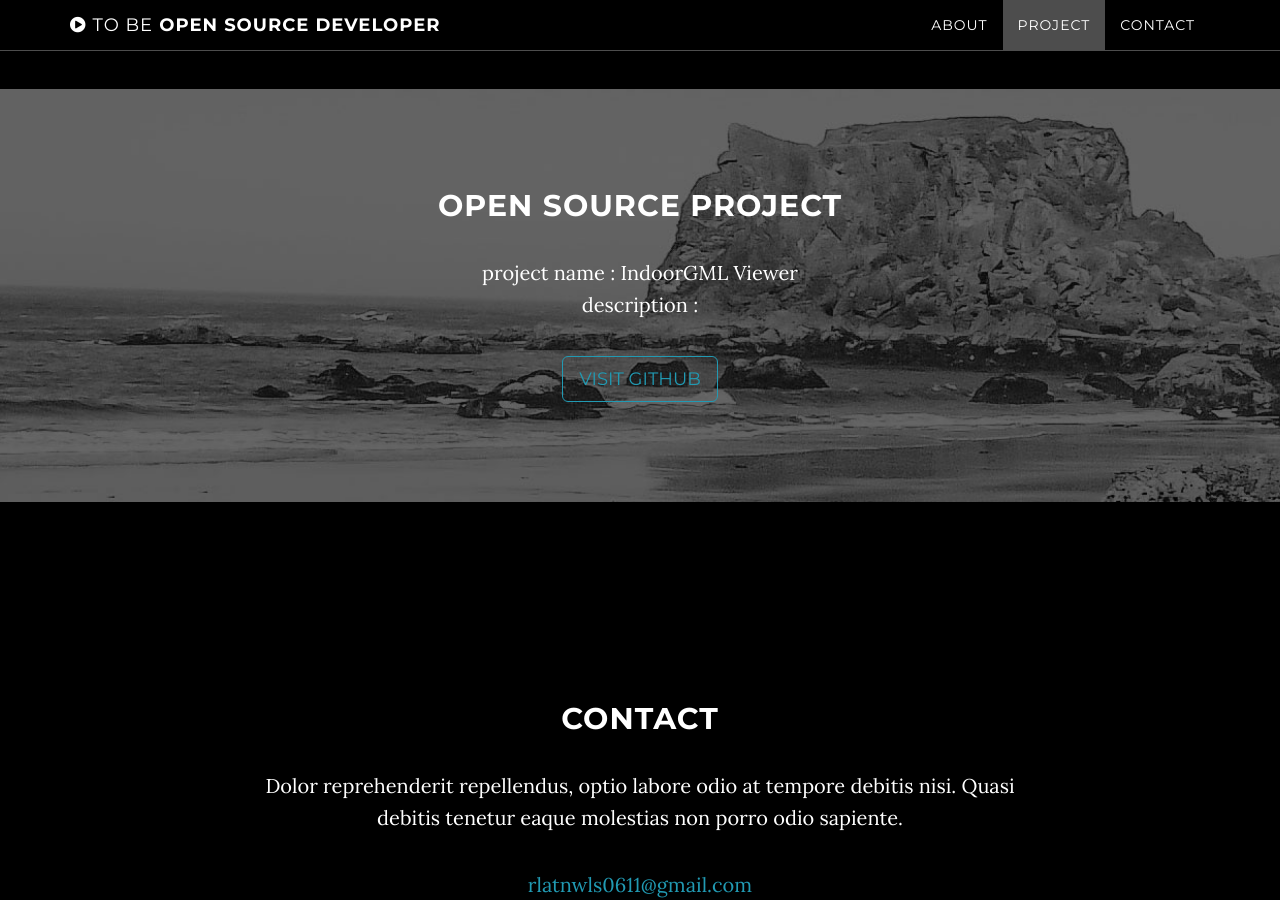
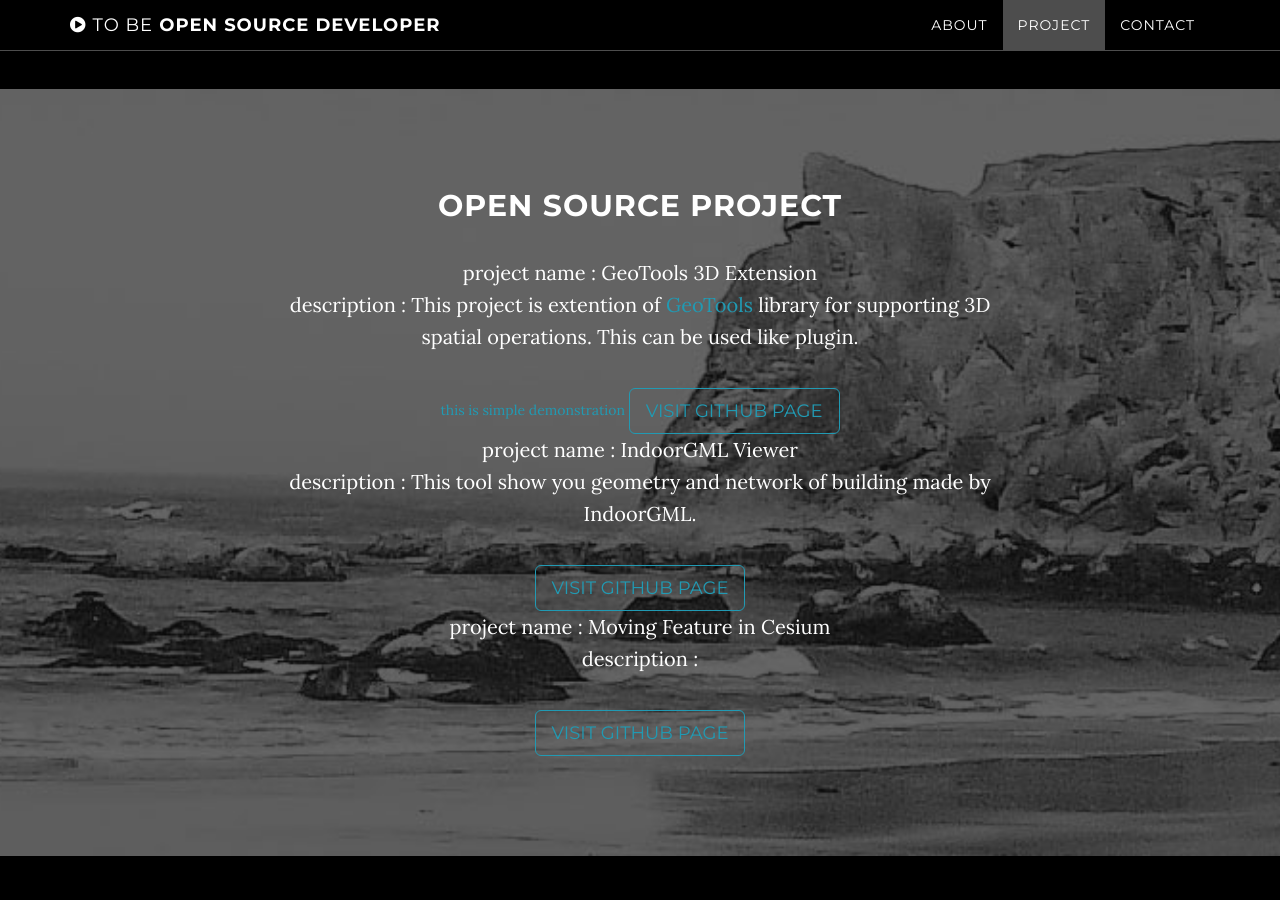
Before and after one commit to kimsoojin/me, a Jekyll site: the page built from index.html, in a window 1280 px wide and 900 px high, scrolled down 1544 px. Built offline with Jekyll 4.4.1, drawn with Linux system fonts in a browser that asks for light colours.

Commit message:
add project

```diff
--- a/_includes/download.html
+++ b/_includes/download.html
@@ -4,9 +4,16 @@
             <div class="container">
                 <div class="col-lg-8 col-lg-offset-2">
                     <h2>Open source project</h2>
+
+                    <p>project name : GeoTools 3D Extension</br>
+                        description : This project is extention of <a href="http://geotools.org/">GeoTools</a> library for supporting 3D spatial operations. This can be used like plugin.</p><a href="https://www.youtube.com/watch?v=SsNlYwbfso8">this is simple demonstration</a>
+                    <a href="https://github.com/STEMLab/geotools-3d-extension" class="btn btn-default btn-lg">Visit github page</a>
                     <p>project name : IndoorGML Viewer</br>
+                        description : This tool show you geometry and network of building made by IndoorGML.</p>
+                    <a href="https://github.com/STEMLab/IndoorGML-Viewer" class="btn btn-default btn-lg">Visit github page</a>
+                    <p>project name : Moving Feature in Cesium</br>
                         description : </p>
-                    <a href="https://github.com/STEMLab/IndoorGML-Viewer" class="btn btn-default btn-lg">Visit github</a>
+                    <a href="https://github.com/STEMLab/MovingFeatureInCesium" class="btn btn-default btn-lg">Visit github page</a>
                 </div>
             </div>
         </div>
```
